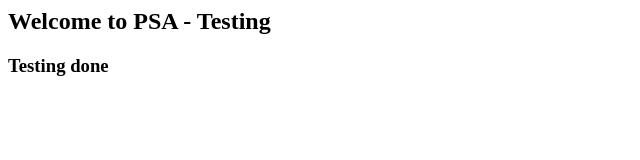
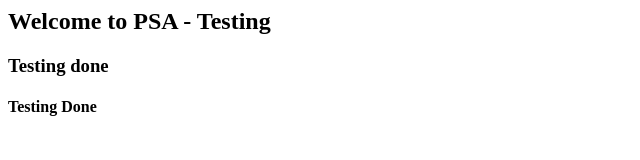
Before and after one commit to narasimhareddyprostack/Basic, a plain HTML site: page contact.html in a window 1280 px wide. Shown: the full height of the page, 0-640 px from the left. Drawn offline with Linux system fonts and the light colour scheme.

Commit message:
Testing <h4>

```diff
--- a/contact.html
+++ b/contact.html
@@ -2,5 +2,6 @@
     <body>
         <h2>Welcome to PSA - Testing</h2>
         <h3>Testing done</h3>
+        <h4>Testing Done</h4>
     </body>
 </html>
```
